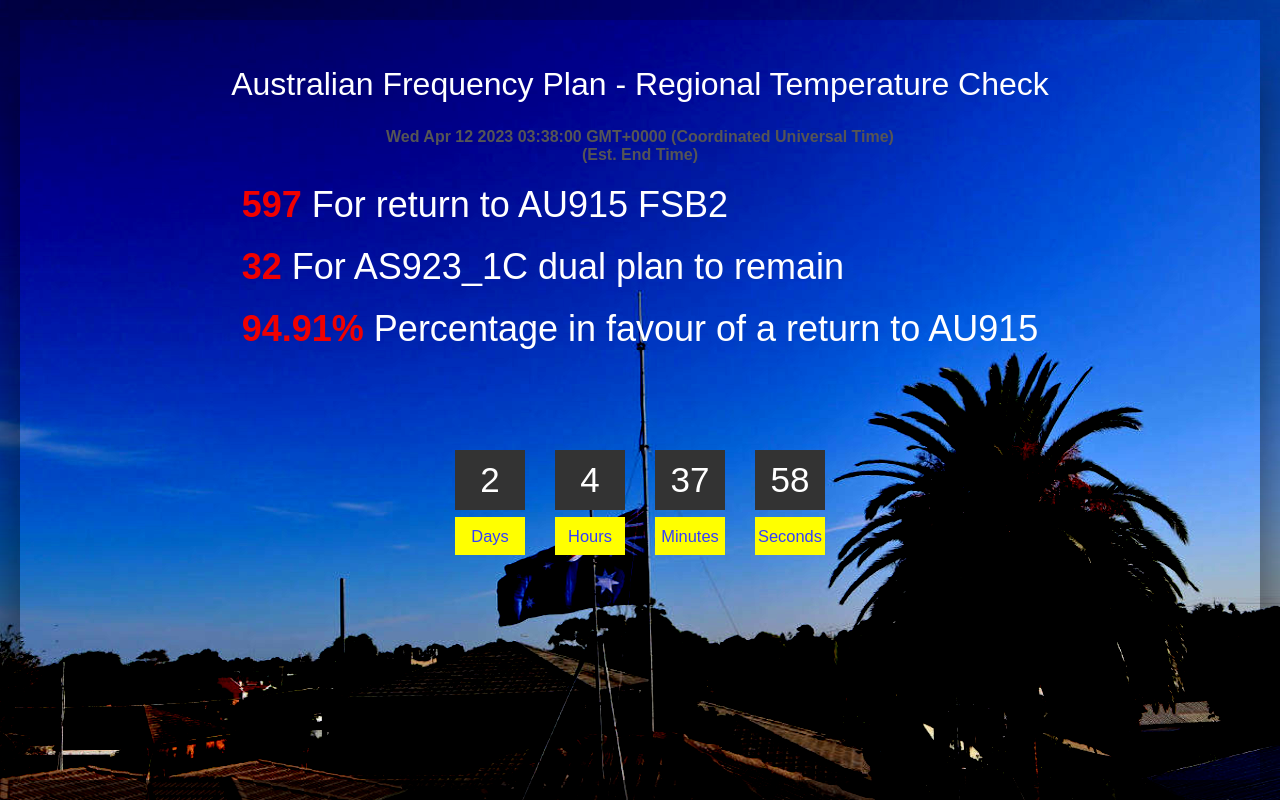
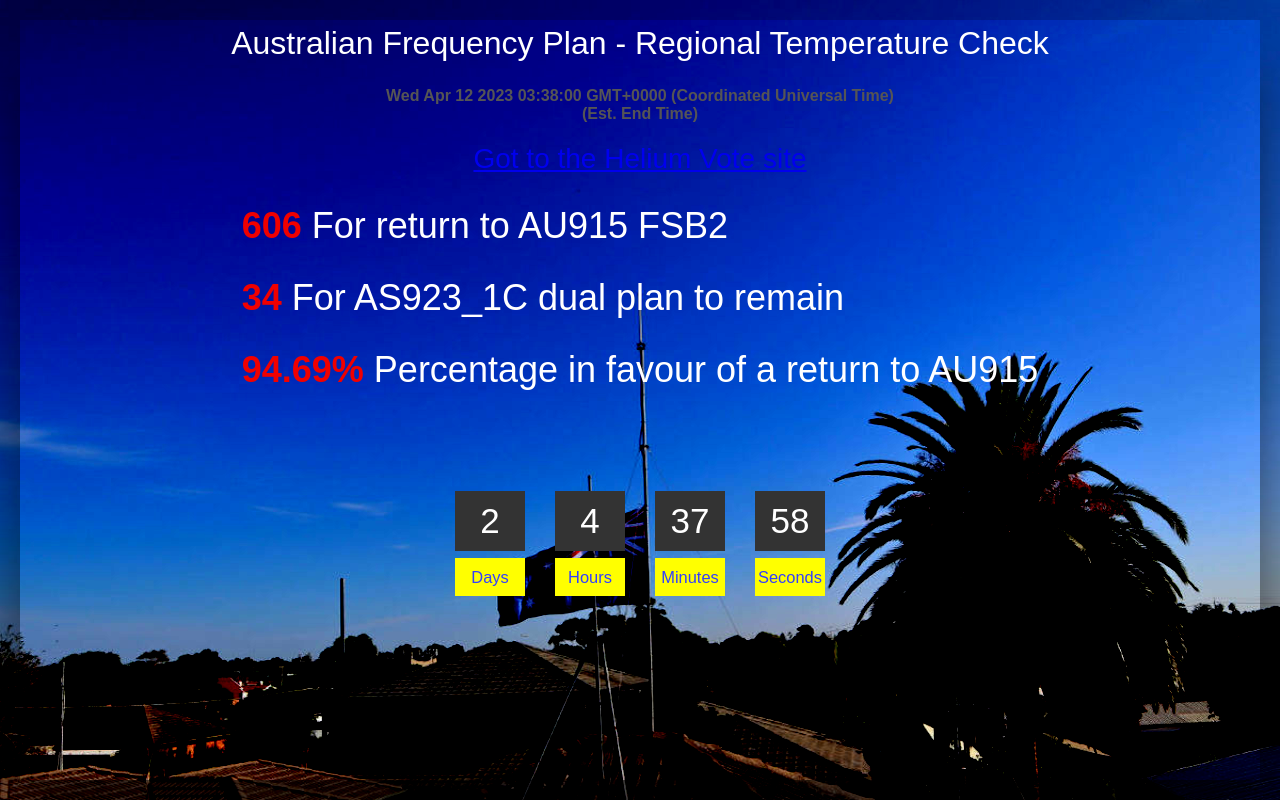
Before and after one commit to leogaggl/rtc-countdown, a plain HTML site: page index.html in a window 1280 px wide. Drawn offline with Linux system fonts and the light colour scheme.

Commit message:
Update results and add link to Helium Vote

```diff
--- a/index.html
+++ b/index.html
@@ -16,12 +16,12 @@
                 Australian Frequency Plan - Regional Temperature Check
             </span>
             <div class="enddate" id="rtc"></div> (Est. End Time)
+            <div class="votelink"><a href="https://heliumvote.com/13F5AWLhxwTjhDMnZ6ww4oJWgRkBoW9ji4JnDzwQXjsQhiT2kcX">Got to the Helium Vote site</a></div>
         </h2>
         <div id="vote">
-            <span class="result_text"><span class="result_number">597</span> For return to AU915 FSB2</span>
-            <span class="result_text"><span class="result_number">32</span> For AS923_1C dual plan to remain</span>
-            <span class="result_text"><span class="result_number">94.91%</span> Percentage in favour of a return to AU915</span>
-      <!--  <span class="result_text"><span class="result_number">6.6%</span> Percent of AU asserted Hotspots voted</span> -->
+            <span class="result_text"><span class="result_number">606</span> For return to AU915 FSB2</span>
+            <span class="result_text"><span class="result_number">34</span> For AS923_1C dual plan to remain</span>
+            <span class="result_text"><span class="result_number">94.69%</span> Percentage in favour of a return to AU915</span>
         </div>
         <div class="countdown">
         <div id="day"></div>
--- a/style.css
+++ b/style.css
@@ -75,7 +75,14 @@ box-shadow: 0 50px 50px rgba(0,0,0,0.5), 0 0 0 100px rgba(0,0,0,0.2);
     font-size: 36px;
     font-weight: 500;
     color: #fff;
+    padding-top: 30px;
+}
+
+.votelink{
+    font-weight: 500;
+    color: #fff;
     padding-top: 20px;
+    font-size: 28px;
 }
 
 /*
```
